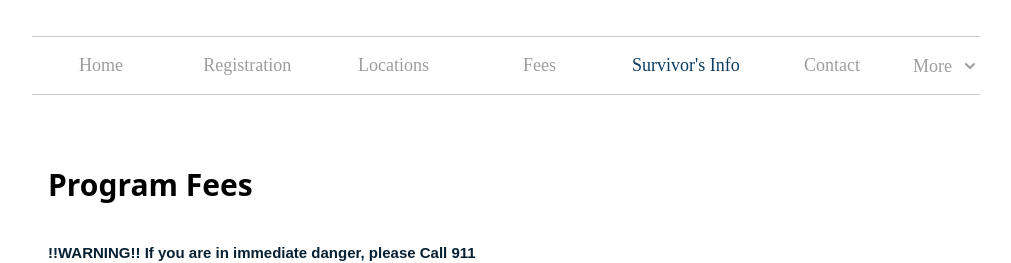
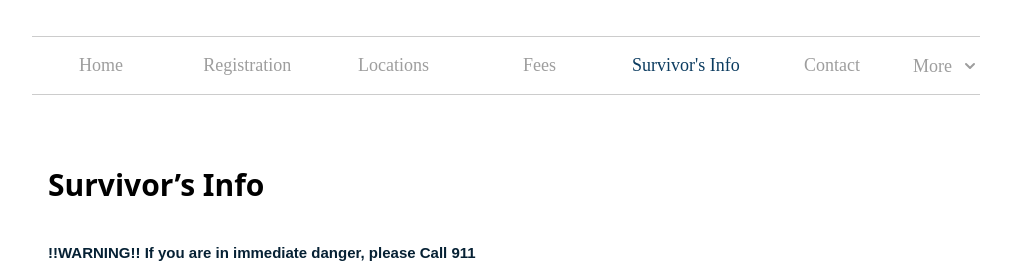
Before and after one commit to ralonzo1/Bridges2Success_Website, a React (Create React App) app: page /survivors in a window 1280 px wide. Shown: the top 263 px of the page, without its empty margins (134-1145 px from the left). Built offline with nearby package versions, Linux system fonts and the light colour scheme; a web font is replaced by a local one.

Commit message:
survivors text change

```diff
--- a/src/pages/Survivors.js
+++ b/src/pages/Survivors.js
@@ -3,7 +3,7 @@ import React from "react";
 export default function Survivors() {
     return (
     <main className='bg-white p-4'>
-        <h3 className="text-3xl font-semibold my-10">Program Fees</h3>
+        <h3 className="text-3xl font-semibold my-10">Survivor’s Info</h3>
         <p className="font-semibold">!!WARNING!! If you are in immediate danger, please Call 911</p>
         <p>Or call the National Domestic Violence Hotline at 1 (800) 799-SAFE</p>
         <p className="mt-6">There are many ways that computers record everything you do on the computer and on the Internet.</p>
```
